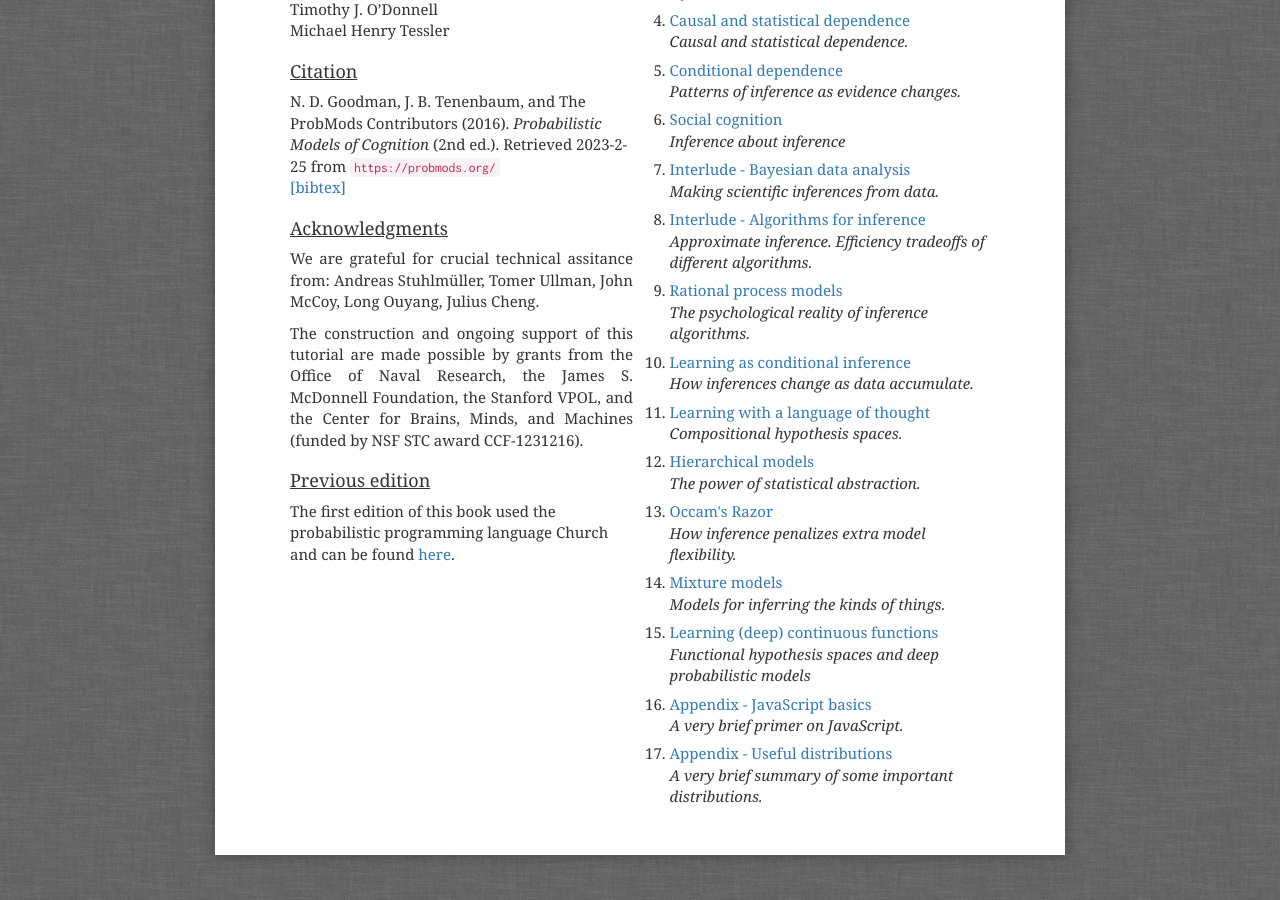
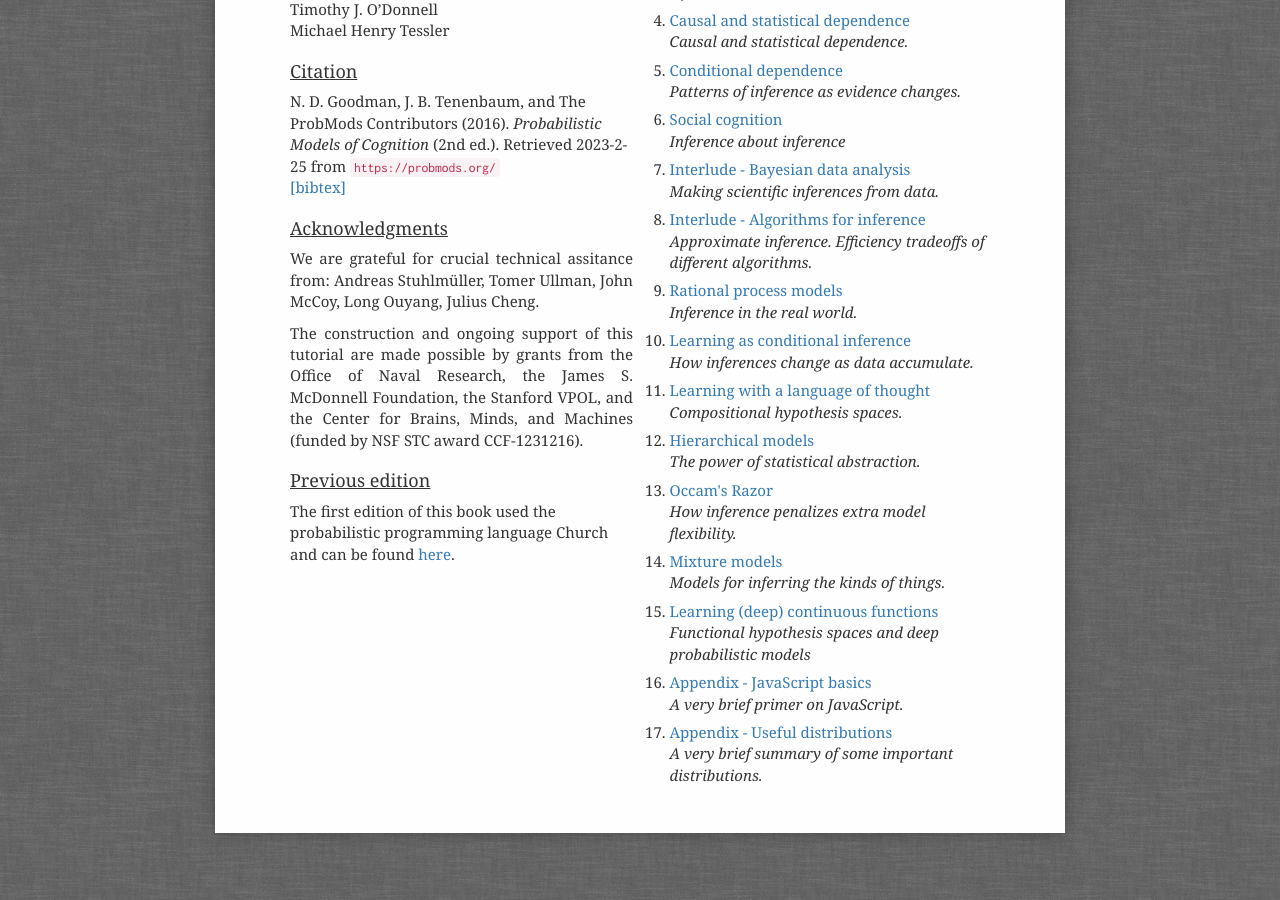
Before and after one commit to probmods/probmods2, a Jekyll site: the page built from index.md, in a window 1280 px wide and 900 px high, scrolled down 606 px. Built offline with Jekyll 4.4.1, drawn with Linux system fonts in a browser that asks for light colours.

Commit message:
Updating description of 'rational process models' chapter in preparation to expand to a broader discussion of rationality.

```diff
--- a/chapters/process-models.md
+++ b/chapters/process-models.md
@@ -1,7 +1,7 @@
 ---
 layout: chapter
 title: Rational process models
-description: The psychological reality of inference algorithms.
+description: Inference in the real world.
 chapter_num: 8
 custom_js:
 - assets/js/box2d.js
```
